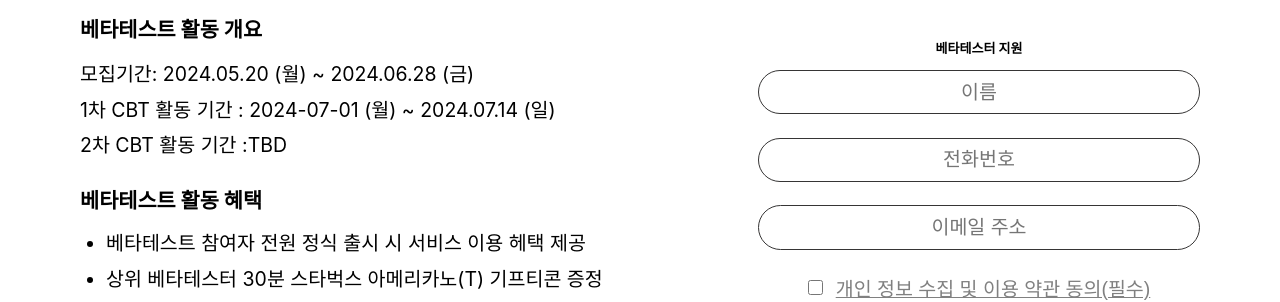
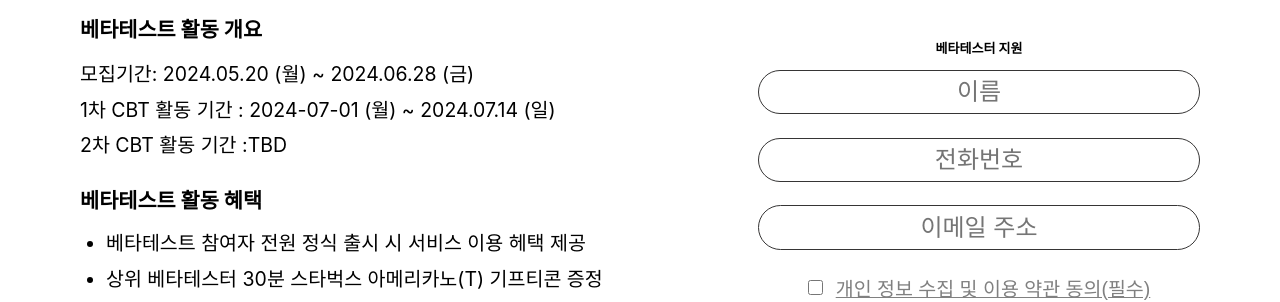
Before and after one commit to Compono-Team/I-frontend-v2, a React (Vite) app: page /betatest in a window 1280 px wide. Shown: the part 358-660 px from the top of the page. Built offline with nearby package versions, Linux system fonts and the light colour scheme; no server answers.

Commit message:
betatest style 수정

```diff
--- a/src/pages/Betatest/Betatest.module.scss
+++ b/src/pages/Betatest/Betatest.module.scss
@@ -247,7 +247,6 @@
           }
         }
 
-
     .input {
 
       text-align: center;
@@ -257,7 +256,7 @@
       border-radius: 30px;
       margin-bottom: 1.8rem;
       border: 1px solid rgb(54, 53, 53);
-      font-size: 1.5rem;
+      font-size: 24px;
     }
     .error {
       border-color: red;
```
